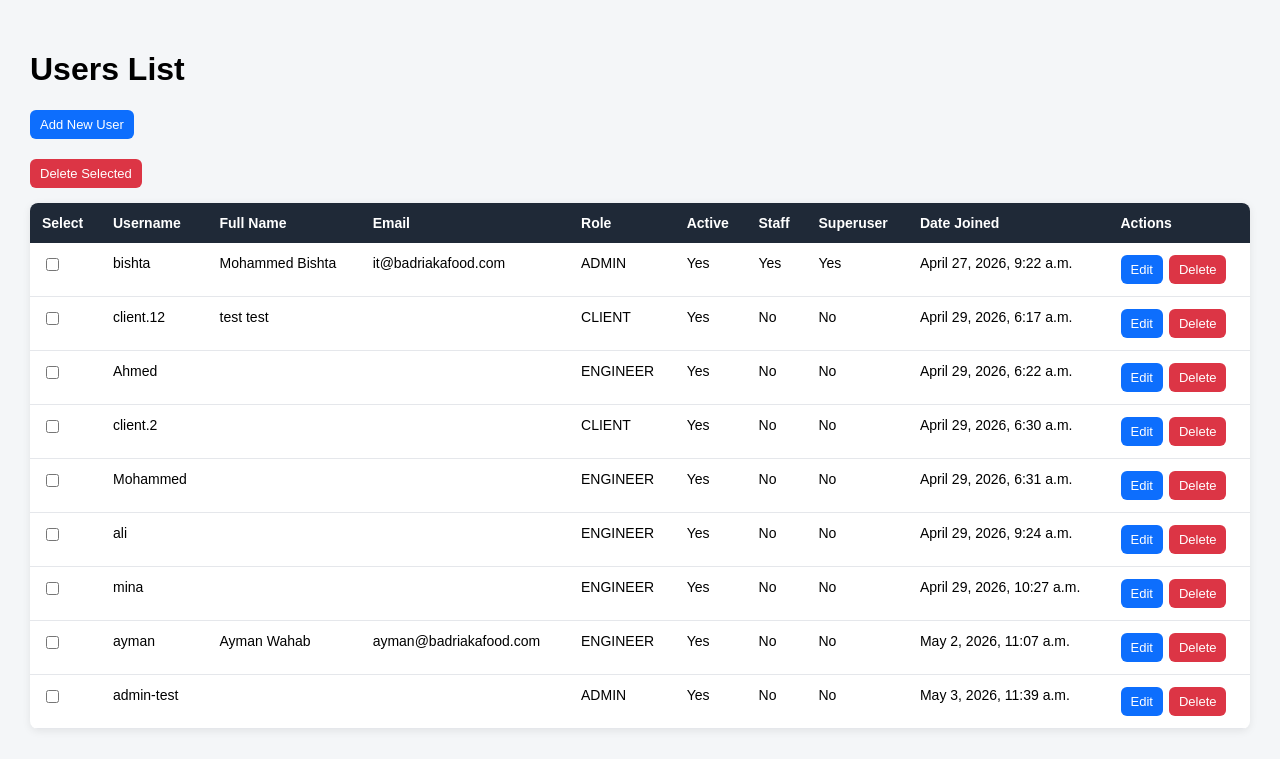
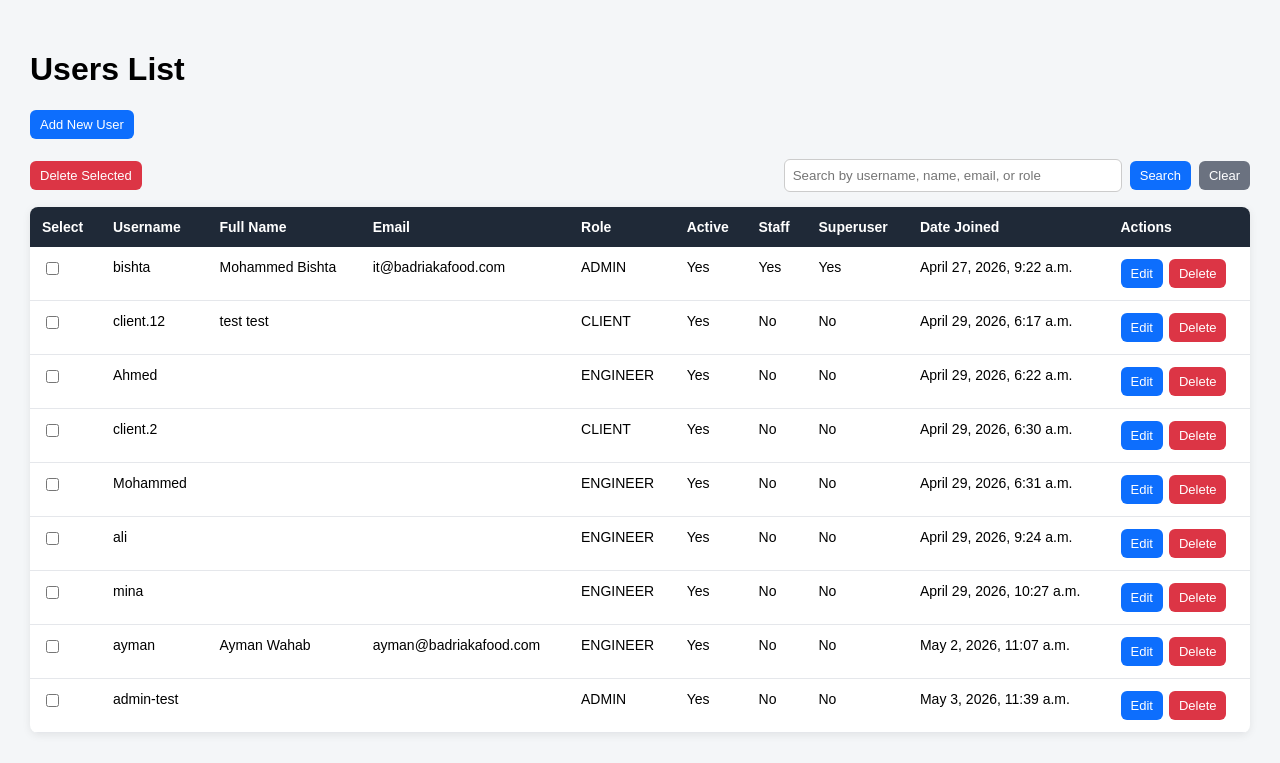
Before and after one commit to MBishta/client-portal-project, a Django app: page /accounts/users/ in a window 1280 px wide. Shown: the part 51-814 px from the top of the page. Before the commit the page ends 788 px from the top, so only its background shows below. Run offline with Django 5.2, Linux system fonts and the light colour scheme; a user stored in the database is signed in; data comes from the database, SQL or seed files in the repository.

Commit message:
Add user search filter

```diff
--- a/accounts/views.py
+++ b/accounts/views.py
@@ -1,6 +1,7 @@
 from django.contrib import messages
 from django.contrib.auth.decorators import login_required
 from django.contrib.auth.views import LoginView
+from django.db.models import Q
 from django.shortcuts import get_object_or_404, redirect, render
 
 from clients.models import Client
@@ -60,9 +61,20 @@ def user_list_view(request):
         return redirect('accounts:dashboard')
 
     users = User.objects.all()
+    search_query = request.GET.get('q')
+
+    if search_query:
+        users = users.filter(
+            Q(username__icontains=search_query) |
+            Q(first_name__icontains=search_query) |
+            Q(last_name__icontains=search_query) |
+            Q(email__icontains=search_query) |
+            Q(role__icontains=search_query)
+        ).distinct()
 
     return render(request, 'accounts/user_list.html', {
-        'users': users
+        'users': users,
+        'search_query': search_query,
     })
 
 
--- a/templates/accounts/user_list.html
+++ b/templates/accounts/user_list.html
@@ -64,14 +64,36 @@
         color: white !important;
     }
 
+    .btn-secondary {
+        background: #6b7280;
+        color: white !important;
+    }
+
     .table-actions {
         display: flex;
         gap: 6px;
         align-items: center;
     }
 
-    .bulk-actions {
+    .top-actions-row {
+        display: flex;
+        justify-content: space-between;
+        align-items: center;
         margin-bottom: 15px;
+        gap: 15px;
+    }
+
+    .search-box {
+        display: flex;
+        gap: 8px;
+        align-items: center;
+    }
+
+    .search-box input {
+        padding: 8px;
+        width: 320px;
+        border: 1px solid #ccc;
+        border-radius: 6px;
     }
 </style>
 
@@ -83,14 +105,13 @@
     </a>
 </div>
 
-    {% if messages %}
+{% if messages %}
     <script>
         {% for message in messages %}
             alert("{{ message|escapejs }}");
         {% endfor %}
     </script>
-    {% endif %}
-
+{% endif %}
 
 {% if users %}
     <form method="post"
@@ -98,10 +119,26 @@
           onsubmit="return confirm('Are you sure you want to delete the selected users?');">
         {% csrf_token %}
 
-        <div class="bulk-actions">
+        <div class="top-actions-row">
             <button type="submit" class="btn btn-danger">
                 Delete Selected
             </button>
+
+            <div class="search-box">
+                <input type="text"
+                       id="userSearchInput"
+                       value="{{ search_query|default:'' }}"
+                       placeholder="Search by username, name, email, or role"
+                       onkeydown="if(event.key === 'Enter'){ event.preventDefault(); searchUsers(); }">
+
+                <button type="button" class="btn btn-primary" onclick="searchUsers()">
+                    Search
+                </button>
+
+                <a href="{% url 'accounts:user_list' %}" class="btn btn-secondary">
+                    Clear
+                </a>
+            </div>
         </div>
 
         <table class="users-table">
@@ -177,9 +214,43 @@
         </table>
     </form>
 {% else %}
+    <div class="top-actions-row" style="justify-content: flex-end;">
+        <div class="search-box">
+            <input type="text"
+                   id="userSearchInput"
+                   value="{{ search_query|default:'' }}"
+                   placeholder="Search by username, name, email, or role"
+                   onkeydown="if(event.key === 'Enter'){ event.preventDefault(); searchUsers(); }">
+
+            <button type="button" class="btn btn-primary" onclick="searchUsers()">
+                Search
+            </button>
+
+            <a href="{% url 'accounts:user_list' %}" class="btn btn-secondary">
+                Clear
+            </a>
+        </div>
+    </div>
+
     <div class="empty-message">
         <p>No users found.</p>
     </div>
 {% endif %}
 
+<script>
+    function searchUsers() {
+        const searchInput = document.getElementById('userSearchInput');
+        const searchValue = searchInput ? searchInput.value.trim() : '';
+        const params = new URLSearchParams(window.location.search);
+
+        if (searchValue) {
+            params.set('q', searchValue);
+        } else {
+            params.delete('q');
+        }
+
+        window.location.href = "{% url 'accounts:user_list' %}?" + params.toString();
+    }
+</script>
+
 {% endblock %}
```
